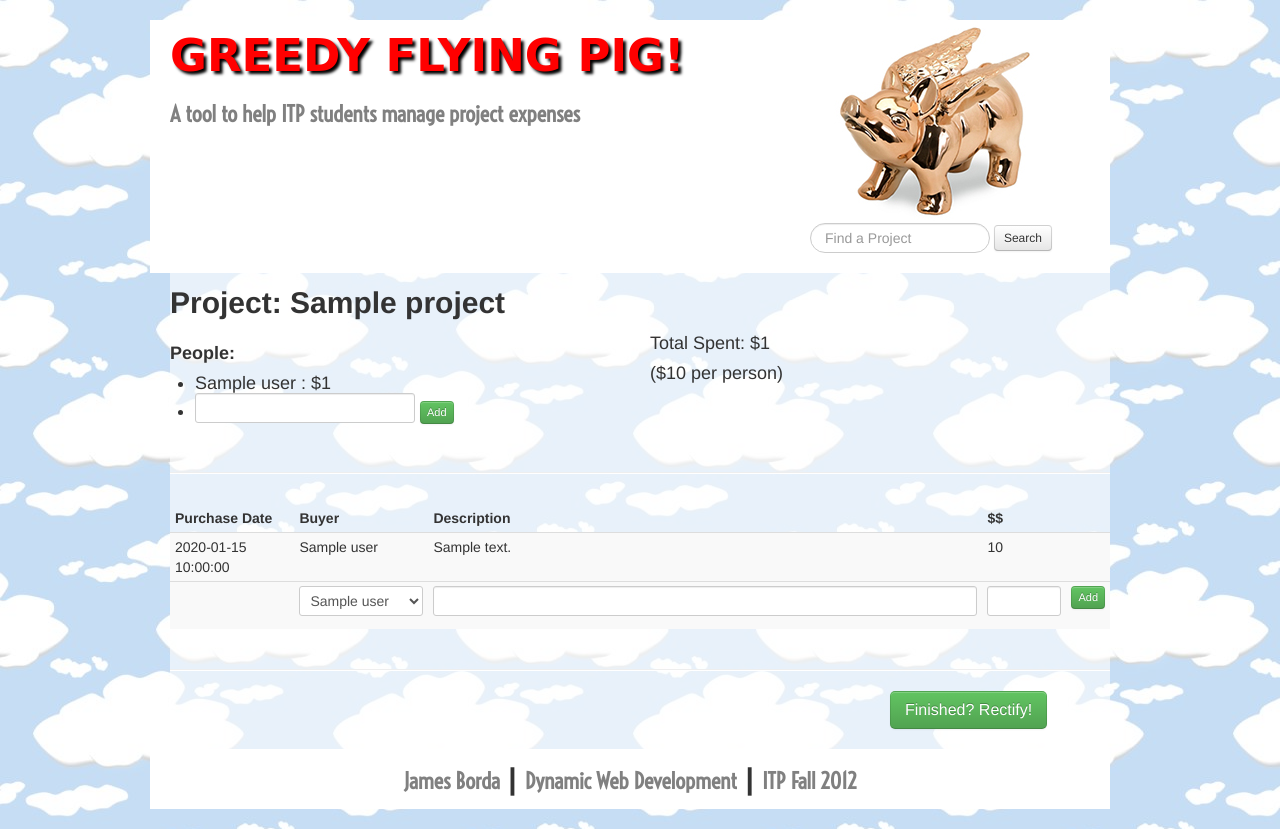
After one commit to jamesborda/greedy-flying-pig, a Flask app: template templates/projects.html in a window 1280 px wide. The commit adds this page. Run offline with Flask 2, Linux system fonts and the light colour scheme; the template is opened without the code that fills it: most values are stand-ins (such as "Sample title", 1, 10 or a date in 2020); parts of the project's set-up code (start-up, migrations or seed data) failed here and were passed over; some libraries are stand-ins or nearby versions; some web fonts are replaced.

Commit message:
Tons of changes

```diff
--- a/app.py
+++ b/app.py
@@ -28,8 +28,10 @@ print "Connecting to MongoLabs"
 @app.route("/")
 def index():
 
+	# projects = models.Project.objects().order_by('+timestamp').limit(10)
+
 	templateData = {
-		'projects' : models.Project.objects(),
+		'projects' : models.Project.objects().order_by('slug').limit(30)
 	}
 	return render_template("main.html", **templateData)
 
@@ -41,11 +43,18 @@ def newproject():
 	# app.logger.debug('list of submitted categories')
 	# app.logger.debug(request.form.getlist('categories'))
 
+	temp_user = models.User()
+	temp_user.name = request.form.get('user','Anonymous')
+	temp_user.total_paid = 0.0
+	temp_user.save()
+
 	# get form data - create new idea
 	project = models.Project()  #JB - inside of the models.py object, we're going to get the class Idea
-	project.user = request.form.get('user','Anonymous')
+	project.user.append( temp_user )
 	project.title = request.form.get('title','No Title')
-	project.slug = slugify(project.title + " " + project.user)
+	project.slug = slugify(project.title + " " + temp_user.name )
+	project.total_cost = Decimal(5.55)
+	project.cost_per_user = 5.55
 	# idea.idea = request.form.get('idea','')
 	# idea.categories = request.form.getlist('categories')
 
@@ -53,7 +62,7 @@ def newproject():
 
 	return redirect('/projects/%s' % project.slug)
 
-@app.route("/projects/<project_slug>") #JB - this slug can be named anything...it's just for our use
+@app.route("/projects/<project_slug>", methods=['GET','POST']) #JB - this slug can be named anything...it's just for our use
 def project_display(project_slug):
 
 	## JB - You could, e.g., @app.route("/ideas/<idea_slug>/<color>/<shape>/")
@@ -71,7 +80,51 @@ def project_display(project_slug):
 	}
 
 	# render and return the template
-	return render_template('project.html', **templateData)
+	return render_template('projects.html', **templateData)
+
+@app.route("/projects/<project_slug>/add-purchase", methods=['POST'])
+def newpurchase(project_slug):
+
+	temp_purchase = models.Purchase()
+	temp_purchase.user = request.form.get('user','Noone')
+	temp_purchase.dollar_amount = request.form.get('dollar_amount','No Amount')
+	temp_purchase.description = request.form.get('description','No Desc')
+	# temp_purchase.date = request.form.get('date','No Date')
+
+	temp_purchase.save()
+
+	project = models.Project.objects.get(slug=project_slug)
+
+	project.purchase.append(temp_purchase)
+
+	project.save()
+
+	return redirect('/projects/%s' % project.slug)
+
+@app.route("/projects/<project_slug>/add-user", methods=["POST"])
+def newperson(project_slug):
+
+	temp_person = models.User()
+	temp_person.name = request.form.get('new_user')
+	temp_person.total_paid = 0.0
+
+	temp_person.save();
+
+	project = models.Project.objects.get(slug=project_slug)
+
+	project.user.append(temp_person)
+
+	# recalculate cost per user
+	i = 0
+	for user in project.user:
+		i = i + 1
+
+	# i = count(project.user)
+	project.cost_per_user = project.total_cost / i
+
+	project.save()
+
+	return redirect('/projects/%s' % project.slug)
 
 # slugify the title
 # via http://flask.pocoo.org/snippets/5/
@@ -82,6 +135,9 @@ def slugify(text, delim=u'-'):
 	for word in _punct_re.split(text.lower()):
 		result.extend(unidecode(word).split())
 	return unicode(delim.join(result))
+
+# def divide_by_users(float,int):
+
 
 @app.errorhandler(404)
 def page_not_found(error):
--- a/requirements.txt
+++ b/requirements.txt
@@ -1,3 +1,4 @@
 Flask==0.9
+Flask-mongoengine
 Mongoengine==0.7.5
 unidecode
--- a/templates/layout/main.html
+++ b/templates/layout/main.html
@@ -19,8 +19,8 @@
 
             /* full screen background image */
             html {
-/*                background: url({{ url_for('static', filename='img/canyon_bg.jpg') }}) no-repeat center center fixed;
-                -webkit-background-size: cover;
+                background: url({{ url_for('static', filename='img/cartoon-clouds.jpeg') }}) /*no-repeat center center fixed; */
+/*                -webkit-background-size: cover;
                 -moz-background-size: cover;
                 -o-background-size: cover;
                 background-size: cover;*/
@@ -30,7 +30,9 @@
             body {
                 padding-top: 20px;
                 padding-bottom: 20px;
-                background-color: pink;
+                /*background-color: pink;*/
+                background-image: url({{ url_for('static', filename='img/cartoon-clouds.jpeg') }});
+                background: rgba(255, 255,255 , 0.6);
             }
 
             /* white background */
@@ -43,7 +45,7 @@
             }
 
             div#project-collection {
-                background: rgba(255, 255, 215, 1);
+                background: rgba(255, 255, 255, 1);
             }
 
             h1.pageheader a, h1.pageheader a:hover {
--- /dev/null
+++ b/templates/projects.html
@@ -0,0 +1,109 @@
+{% extends "layout/main.html" %}
+
+
+{% block body %}
+
+<div class="row">
+
+	<!-- left column -->
+	<div class="span12">
+		<h2>Project: {{ project.title }}</h2>
+
+		<div class="row">
+			<div class="span6">
+
+				<h4>People:</h4>
+				<p>
+				<ul>
+				{% for user in project.user %}
+						<li>	{{ user.name }} : ${{ user.total_paid }}</li>
+				{% endfor %}
+
+				<li>
+					<form method="POST" action="/projects/{{ project.slug }}/add-user">
+					<input class="input" type="text" id="new_user" name="new_user"></td>
+					<button type="submit" class="btn btn-mini btn-success">Add</button>
+					</form>
+				</li>
+				</ul>
+				</p>
+
+			</div>
+			<div class="span6">
+
+				<p>Total Spent: ${{ project.total_cost }}</p>
+				<p>(${{ project.cost_per_user }} per person)</p>
+			</div>
+		</div>
+
+		<hr />
+
+
+		<div class="row">
+			<div class="span12">
+		<!-- A TABLE OF ALL PURCHASES -->
+
+				<p>
+					<table class="table table-condensed table-striped">
+						<thead>
+							<th>Purchase Date</th>
+							<th>Buyer</th>
+							<th>Description</th>
+							<th>$$</th>
+							<th>&nbsp;</th>
+						</thead>
+						{% for purchase in project.purchase %}
+						<tr>
+							<td>{{ purchase.date }}</td>
+							<td>{{ purchase.user }}</td>
+							<td>{{ purchase.description }}</td>
+							<td>{{ purchase.dollar_amount }}</td>
+							<td><!--buttons to edit or remove--></td>
+						<tr>
+						{% endfor %}
+						<form method="POST" action="/projects/{{ project.slug }}/add-purchase">
+						<tr>
+							<td><!-- <input class="input-small" type="text" id="date" name="date"> --></td>
+							<td><!-- <input class="input-xlarge" type="select" id="user" name="user"> -->
+
+							<select class="span2" name="user" id="user">
+								{% for user in project.user %}
+							  	<option>{{ user.name }}</option>
+							  	{% endfor %}
+							</select>
+
+							</td>
+
+							<td><input class="input-xxlarge" type="text" id="description" name="description"></td>
+							<td><input class="input-mini" type="text" id="dollar_amount" name="dollar_amount"></td>
+							<td><button type="submit" class="btn btn-mini btn-success">Add</button></td>
+						<tr>
+						</form>
+					</table>
+				</p>
+			</div>
+		</div>
+
+		<hr />
+
+		<div class="row">
+			<div class="span3 offset9">
+				<form method="POST" action="/projects/{{ project.slug }}/rectify">
+				<button type="submit" class="btn btn-large btn-success">Finished? Rectify!</button>
+				</form>
+			</div>
+		</div>
+
+
+	</div>
+
+
+
+
+</div>
+
+{% endblock %}
+
+
+{% block styles %}{% endblock %}
+{% block scripts %}{% endblock %}
```
Also changed, not shown: models.py (+10 -7 lines), templates/main.html (+23 -23 lines), templates/rectify.html (+27 -0 lines), static/img/cartoon-clouds.jpeg (added).
